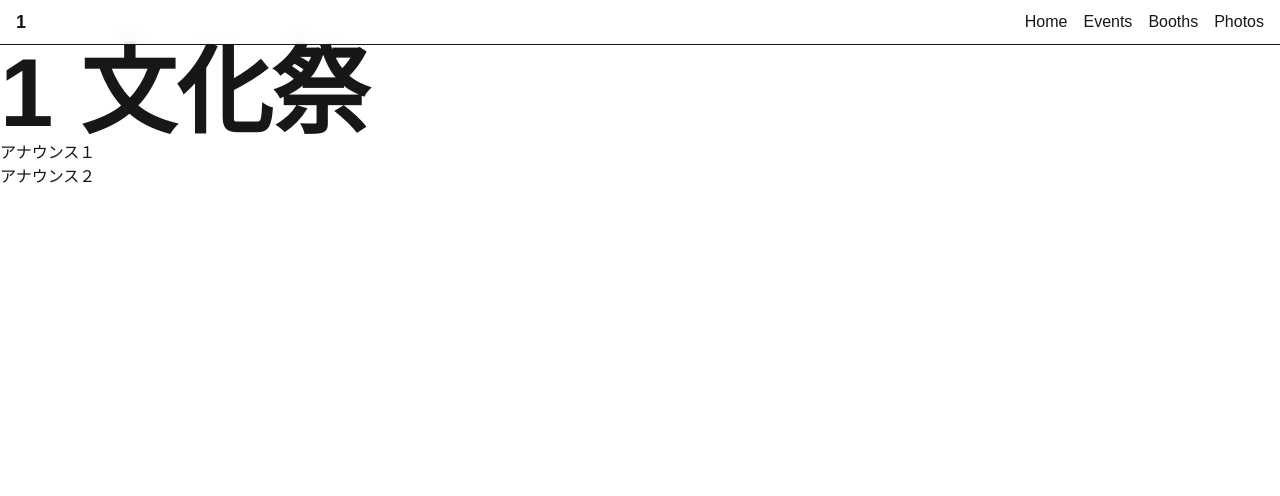
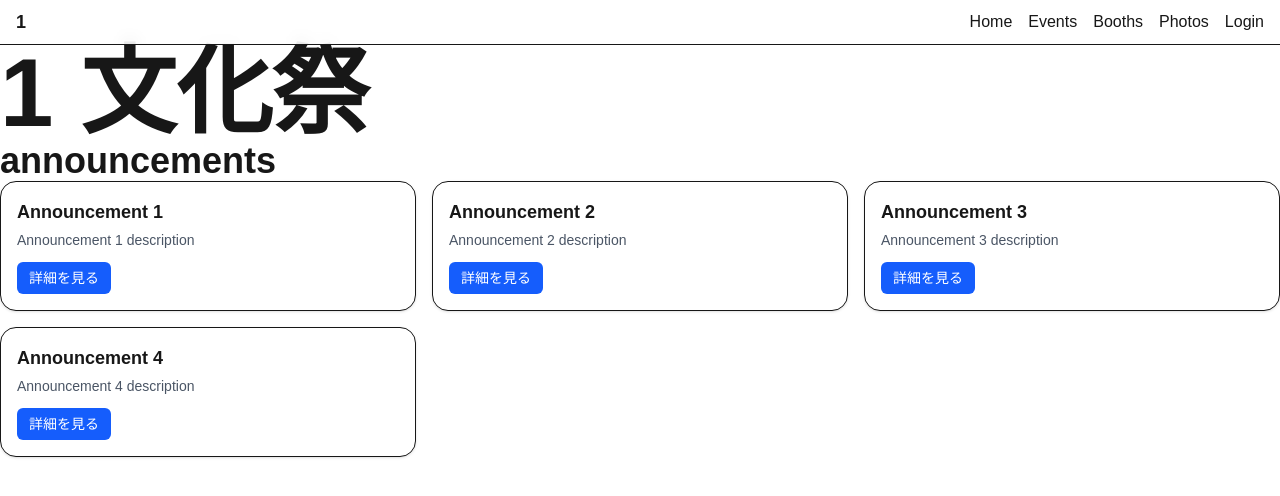
Before and after one commit to taro-1231/bunkasai-app-v2, a Next.js app in the folder frontend/: page /1 in a window 1280 px wide. Shown: the top 496 px of the page. Built offline with nearby package versions, Linux system fonts and the light colour scheme.

Commit message:
components

```diff
--- /dev/null
+++ b/frontend/app/[tenant]/_components/AnnouncementCard.tsx
@@ -0,0 +1,13 @@
+export default function AnnouncementCard({ name, desc }: { name: string; desc: string }) {
+
+
+    return (
+      <div className="rounded-2xl border bg-white shadow-sm p-4 hover:shadow-md transition">
+        <h3 className="text-lg font-semibold">{name}</h3>
+        <p className="text-sm text-gray-600 mt-1">{desc}</p>
+        <button className="mt-3 px-3 py-1.5 text-sm rounded-md bg-blue-600 text-white hover:bg-blue-700">
+          詳細を見る
+        </button>
+      </div>
+    );
+  }
--- /dev/null
+++ b/frontend/app/[tenant]/_components/BoothCard.tsx
@@ -0,0 +1,15 @@
+function BoothCard({ name, desc }: { name: string; desc: string }) {
+
+
+    return (
+      <div className="rounded-2xl border bg-white shadow-sm p-4 hover:shadow-md transition">
+        <h3 className="text-lg font-semibold">{name}</h3>
+        <p className="text-sm text-gray-600 mt-1">{desc}</p>
+        <button className="mt-3 px-3 py-1.5 text-sm rounded-md bg-blue-600 text-white hover:bg-blue-700">
+          詳細を見る
+        </button>
+      </div>
+    );
+  }
+
+  export default BoothCard;
--- /dev/null
+++ b/frontend/app/[tenant]/_components/EventCard.tsx
@@ -0,0 +1,13 @@
+export default function EventCard({ name, desc }: { name: string; desc: string }) {
+
+
+    return (
+      <div className="rounded-2xl border bg-white shadow-sm p-4 hover:shadow-md transition">
+        <h3 className="text-lg font-semibold">{name}</h3>
+        <p className="text-sm text-gray-600 mt-1">{desc}</p>
+        <button className="mt-3 px-3 py-1.5 text-sm rounded-md bg-blue-600 text-white hover:bg-blue-700">
+          詳細を見る
+        </button>
+      </div>
+    );
+  }
--- a/frontend/app/[tenant]/_components/Navigation.tsx
+++ b/frontend/app/[tenant]/_components/Navigation.tsx
@@ -15,6 +15,7 @@ const Navigation = ({ tenant }: NavigationProps) => {
                     <Link href={`/${tenant}/events`}>Events</Link>
                     <Link href={`/${tenant}/booths`}>Booths</Link>
                     <Link href={`/${tenant}/photos`}>Photos</Link>
+                    <Link href={`/${tenant}/login`}>Login</Link>
                 </div>
             </div>
 
--- a/frontend/app/[tenant]/booths/page.tsx
+++ b/frontend/app/[tenant]/booths/page.tsx
@@ -1,9 +1,33 @@
+import BoothCard from "../_components/BoothCard";
+
+interface Booth {
+  id:number;
+  name:string;
+  desc:string;
+}
+
 export default async function booths(
   {params}: {params: Promise<{tenant: string}>}) {
     const { tenant }= await params;
+
+    // このテナント名でboothを取得
+    // const booths = await fetch(`/api/v2/tenants/${tenant}/booths`);
+    // const boothsData: Booth[] = await booths.json();
+
+    const booths: Booth[] = [
+      { id: 1, name: "Booth 1", desc: "Booth 1 description" },
+      { id: 2, name: "Booth 2", desc: "Booth 2 description" },
+      { id: 3, name: "Booth 3", desc: "Booth 3 description" },
+      { id: 4, name: "Booth 4", desc: "Booth 4 description" },
+    ];
     return (
       <div>
-        <h1>Booths {tenant}</h1>
+        <div className="text-4xl font-bold">
+          <h1>booths </h1>
+        </div>
+        <div className="grid gap-4 sm:grid-cols-2 lg:grid-cols-3">
+          {booths.map(b => <BoothCard key={b.id} {...b} />)}
+        </div>
       </div>
     );
   }
--- a/frontend/app/[tenant]/events/page.tsx
+++ b/frontend/app/[tenant]/events/page.tsx
@@ -1,12 +1,28 @@
+import EventCard from "../_components/EventCard";
+
+interface Event {
+  id:number;
+  name:string;
+  desc:string;
+}
+
 export default async function events(
   {params}: {params: Promise<{tenant: string}>}) {
     const { tenant }= await params;
+    const events: Event[] = [
+      { id: 1, name: "Event 1", desc: "Event 1 description" },
+      { id: 2, name: "Event 2", desc: "Event 2 description" },
+      { id: 3, name: "Event 3", desc: "Event 3 description" },
+      { id: 4, name: "Event 4", desc: "Event 4 description" },
+    ];
     return (
       <div>
-        <h1 className="text-8xl font-bold">Events {tenant} </h1>
-
-
-
+        <div className="text-4xl font-bold">
+          <h1>events </h1>
+        </div>
+        <div className="grid gap-4 sm:grid-cols-2 lg:grid-cols-3">
+          {events.map(e => <EventCard key={e.id} {...e} />)}
+        </div>
       </div>
     );
   }
--- /dev/null
+++ b/frontend/app/[tenant]/login/page.tsx
@@ -0,0 +1,12 @@
+export default async function login(
+    {params}: {params: Promise<{tenant: string}>}) {
+      const { tenant }= await params;
+      return (
+        <div>
+          <h1 className="text-8xl font-bold">login {tenant} </h1>
+
+
+
+        </div>
+      );
+    }
--- a/frontend/app/[tenant]/page.tsx
+++ b/frontend/app/[tenant]/page.tsx
@@ -1,37 +1,31 @@
-export default async function Home(
-    {params}: {params: Promise<{tenant: string}>}) {
+import AnnouncementCard from "./_components/AnnouncementCard";
+
+interface Announcement {
+  id:number;
+  name:string;
+  desc:string;
+}
+
+export default async function announcements(
+  {params}: {params: Promise<{tenant: string}>}) {
     const { tenant }= await params;
-
+    const announcements: Announcement[] = [
+      { id: 1, name: "Announcement 1", desc: "Announcement 1 description" },
+      { id: 2, name: "Announcement 2", desc: "Announcement 2 description" },
+      { id: 3, name: "Announcement 3", desc: "Announcement 3 description" },
+      { id: 4, name: "Announcement 4", desc: "Announcement 4 description" },
+    ];
     return (
-
-      // <div className="relative z-10 text-center text-white px-4 flex items-center justify-center h-full">
-      //     <div className="transform translate-y-16">
-      //       <h1 className="text-4xl md:text-6xl lg:text-8xl font-bold mb-4 tracking-tight">
-      //         ぶんかさい
-      //       </h1>
-      //       <div className="text-lg md:text-2xl lg:text-3xl font-light opacity-90">
-      //         2024年度
-      //       </div>
-      //     </div>
-
-      //     <div>
-      //         <h1>{tenant}</h1>
-      //     </div>
-      // </div>
-
-      // <div className="relative z-10 text-center px-4 flex items-center justify-center h-full">
       <div>
-
         <div className="text-8xl font-bold">
           <h1>{tenant} 文化祭</h1>
         </div>
-          <div>
-            アナウンス１
-          </div>
-          <div>
-            アナウンス２
-          </div>
-
+        <div className="text-4xl font-bold">
+          <h1>announcements </h1>
+        </div>
+        <div className="grid gap-4 sm:grid-cols-2 lg:grid-cols-3">
+          {announcements.map(a => <AnnouncementCard key={a.id} {...a} />)}
+        </div>
       </div>
     );
   }
```
